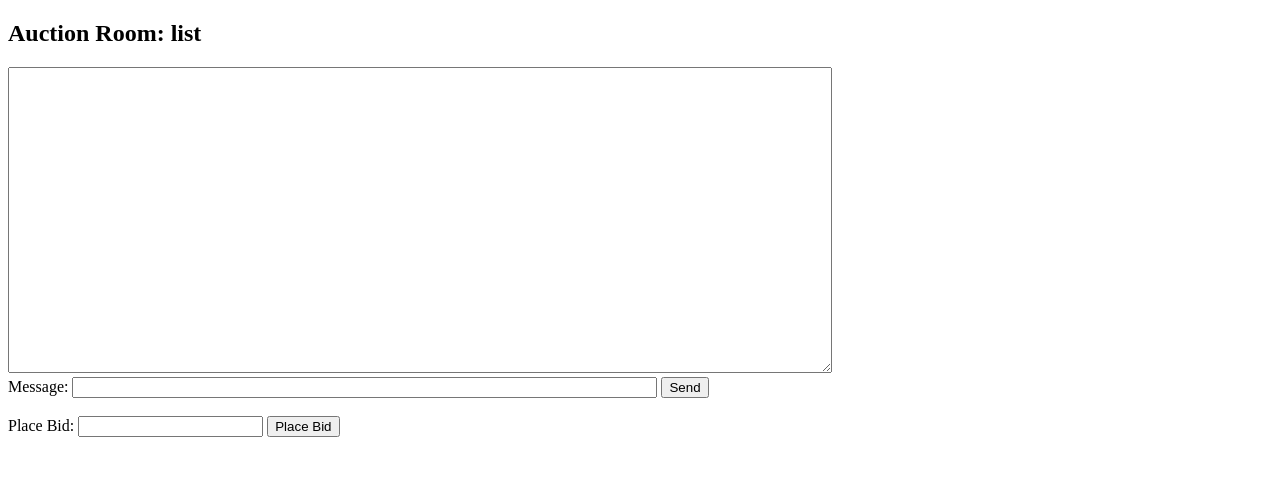
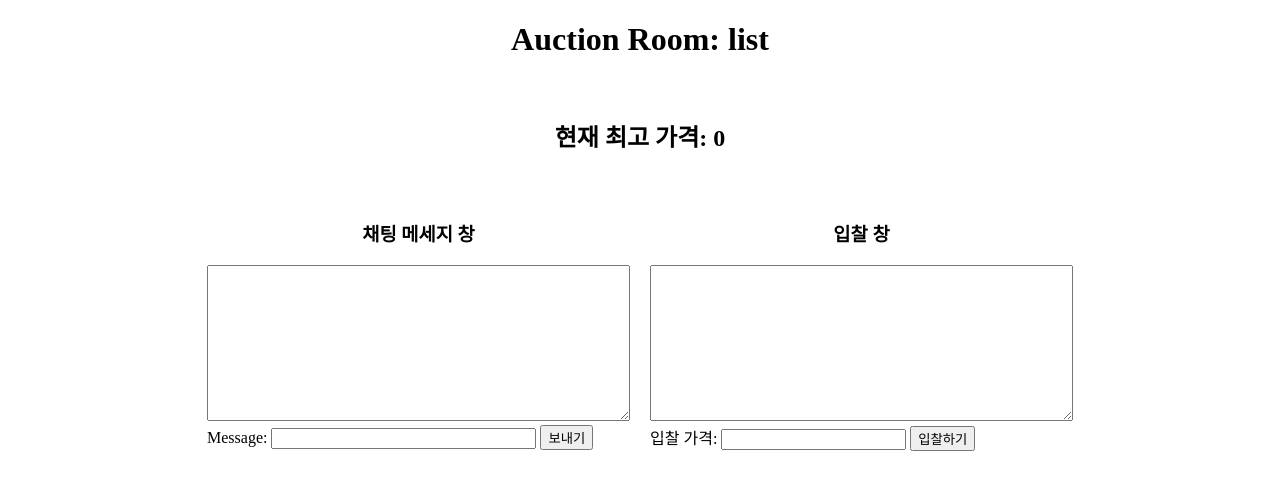
Before and after one commit to wodnrP/realtime_auction, a Django app: page /auctions/list in a window 1280 px wide. Shown: the top 490 px of the page. Run offline with Django 4.2, Linux system fonts and the light colour scheme; parts of the project's set-up code (start-up, migrations or seed data) failed here and were passed over.

Commit message:
perf: template 수정-실시간 채팅 확인 완료

```diff
--- a/auction/templates/auction/room.html
+++ b/auction/templates/auction/room.html
@@ -1,93 +1,48 @@
-{% comment %} <!DOCTYPE html>
-<html>
-<head>
-    <meta charset="utf-8"/>
-    <title>Auction Room</title>
-</head>
-<body>
-    <h2>Auction Room: {{ room_name }}</h2>
-
-    <textarea id="chat-log" cols="100" rows="20" readonly></textarea><br>
-    Message: <input id="chat-message-input" type="text" size="70">
-    <input id="chat-message-submit" type="button" value="Send"><br><br>
-    {{ room_name | json_script:"room-name"}}
-
-    Place Bid: <input id="bid-input" type="number" size="20">
-    <input id="bid-submit" type="button" value="Place Bid">
-
-    <script>
-        const roomName = JSON.parse(document.getElementById('room-name').textContent);
-
-        const chatSocket = new WebSocket(
-            'ws://'
-            + window.location.host
-            + '/ws/auction/'
-            + roomName
-            + '/'
-        );
-
-        chatSocket.onmessage = function(e) {
-            const data = JSON.parse(e.data);
-            if (data.type === 'send_message') {
-                document.querySelector('#chat-log').value += (data.message + '\n');
-            } else if (data.type === 'bid_price') {
-                document.querySelector('#chat-log').value += ("Bid placed: " + data.bid_price + '\n');
-            }
-        };
-
-        chatSocket.onclose = function(e) {
-            console.error('Chat socket closed unexpectedly');
-        };
-
-        document.querySelector('#chat-message-input').focus();
-        document.querySelector('#chat-message-input').onkeyup = function(e) {
-            if (e.key === 'Enter') {  // enter, return
-                document.querySelector('#chat-message-submit').click();
-            }
-        };
-
-        document.querySelector('#chat-message-submit').onclick = function(e) {
-            const messageInputDom = document.querySelector('#chat-message-input');
-            const message = messageInputDom.value;
-            chatSocket.send(JSON.stringify({
-                'type': 'send_message',
-                'message': message
-            }));
-            messageInputDom.value = '';
-        };
-
-        document.querySelector('#bid-submit').onclick = function(e) {
-            const bidInputDom = document.querySelector('#bid-input');
-            const bidPrice = bidInputDom.value;
-            chatSocket.send(JSON.stringify({
-                'type': 'bid_price',
-                'bid_price': bidPrice
-            }));
-            bidInputDom.value = '';
-        };
-    </script>
-</body>
-</html> {% endcomment %}
-
 <!DOCTYPE html>
 <html>
 <head>
     <meta charset="utf-8"/>
     <title>Auction Room</title>
+    <style>
+        .container {
+            display: flex;
+            flex-direction: row;
+            margin: 0 auto;
+            justify-content: center;
+        }
+        .chat-box {
+            padding: 10px;
+            {% comment %} margin: 10px; {% endcomment %}
+        }
+    </style>
 </head>
 <body>
-    <h2>Auction Room: {{ room_name }}</h2>
+    <h1 style="text-align:center;">Auction Room: {{ room_name }}</h1>
+    <br>
+    <!-- bid_price 표시 -->
+    <div style="text-align: center;">
+        <h2>현재 최고 가격: <span id="bid-price">{{ product.product_price|default:"0" }}</span></h2>
+    </div>
+    <br>
+    <div class = "container">
+        <div class="chat-box">
+            <h3 style="text-align: center;">채팅 메세지 창</h3>
+            <textarea id="chat-log" cols="50" rows="10" readonly></textarea><br>
+            Message: <input id="chat-message" type="text" size="30">
+            <input id="chat-message-submit" type="button" value="보내기">
+        </div>
+        <div class = "chat-box">
+            <h3 style="text-align: center;">입찰 창</h3>
+            <textarea id="bid-log" cols="50" rows="10" readonly></textarea><br>
+            입찰 가격: <input id="bid-input" type="number" size="20">
+            <input id="bid-submit" type="button" value="입찰하기">
+        </div>
+    </div>
 
-    <textarea id="chat-log" cols="100" rows="20" readonly></textarea><br>
-    Message: <input id="chat-message-input" type="text" size="70">
-    <input id="chat-message-submit" type="button" value="Send"><br><br>
-    <script id="room-name" type="application/json">{{ room_name }}</script>
-
-    Place Bid: <input id="bid-input" type="number" size="20">
-    <input id="bid-submit" type="button" value="Place Bid">
+    <script id="room_name" type="application/json">{{ room_name }}</script>
 
     <script>
-        const roomName = JSON.parse(document.getElementById('room-name').textContent);
+        const roomName = JSON.parse(document.getElementById('room_name').textContent);
 
         const socketProtocol = window.location.protocol === "https:" ? "wss:" : "ws:";
         const chatSocket = new WebSocket(
@@ -102,9 +57,13 @@
         chatSocket.onmessage = function(e) {
             const data = JSON.parse(e.data);
             if (data.type === 'send_message') {
+                // 채팅 메시지 입력
                 document.querySelector('#chat-log').value += (data.message + '\n');
             } else if (data.type === 'bid_price') {
-                document.querySelector('#chat-log').value += ("Bid placed: " + data.bid_price + '\n');
+                // bid_price 갱신
+                document.querySelector('#bid-price').textContent = data.bid_price;
+                // 입찰 로그 입력
+                document.querySelector('#bid-log').value += (data.bid_price + '\n');
             }
         };
 
@@ -112,16 +71,21 @@
             console.error('Chat socket closed unexpectedly');
         };
 
-        document.querySelector('#chat-message-input').focus();
-        document.querySelector('#chat-message-input').onkeyup = function(e) {
+        // 채팅 입력 이벤트 핸들러
+        document.querySelector('#chat-message').onkeyup = function(e) {
             if (e.key === 'Enter') {
                 document.querySelector('#chat-message-submit').click();
             }
         };
 
         document.querySelector('#chat-message-submit').onclick = function(e) {
-            const messageInputDom = document.querySelector('#chat-message-input');
+            const messageInputDom = document.querySelector('#chat-message');
             const message = messageInputDom.value;
+
+            if (message.trim() === "") {  // 입력 값이 빈 문자열인지 확인
+                return;  // 빈 문자열이면 처리 중지
+            }
+
             chatSocket.send(JSON.stringify({
                 'type': 'send_message',
                 'message': message
@@ -129,14 +93,51 @@
             messageInputDom.value = '';
         };
 
+        // 숫자를 원하는 형태의 문자열로 포맷하는 함수
+        function formatPrice(price) {
+            return price.toLocaleString('ko-KR') + '원';
+        }
+
+        window.addEventListener('DOMContentLoaded', (event) => {
+            const bidPriceSpan = document.querySelector('#bid-price');
+            const price = parseFloat(bidPriceSpan.textContent);
+            bidPriceSpan.textContent = formatPrice(price);
+        });
+
+        chatSocket.onmessage = function(e) {
+            const data = JSON.parse(e.data);
+            if (data.type === 'send_message') {
+                document.querySelector('#chat-log').value += (data.message + '\n');
+            } else if (data.type === 'bid_price') {
+                const formattedPrice = formatPrice(parseFloat(data.bid_price));
+                document.querySelector('#bid-price').textContent = formattedPrice;
+                document.querySelector('#bid-log').value += (formattedPrice + '\n');
+            }
+        };
+
+        // 입찰 숫자에서의 Enter 키 처리
+        document.querySelector('#bid-input').onkeyup = function(e) {
+            if (e.key === 'Enter') {
+                document.querySelector('#bid-submit').click();
+            }
+        };
+
+        // 입찰 입력 이벤트 핸들러
         document.querySelector('#bid-submit').onclick = function(e) {
             const bidInputDom = document.querySelector('#bid-input');
-            const bidPrice = bidInputDom.value;
-            chatSocket.send(JSON.stringify({
-                'type': 'bid_price',
-                'bid_price': bidPrice
-            }));
-            bidInputDom.value = '';
+            const bidPrice = parseFloat(bidInputDom.value);  // 문자열을 숫자로 변환
+            const currentBidPrice = parseFloat(document.querySelector('#bid-price').textContent.replace(/,/g, '').replace('원', ''));  // 현재 입찰 가격을 숫자로 변환 (콤마와 원 제거)
+
+            if (bidPrice > currentBidPrice) {  // 입력된 입찰 가격이 현재 입찰 가격보다 높은 경우만 서버에 요청
+                chatSocket.send(JSON.stringify({
+                    'type': 'bid_price',
+                    'bid_price': bidPrice
+                }));
+                bidInputDom.value = '';
+            } else {
+                alert("입찰 가격은 현재 최고 입찰 가격보다 높아야 합니다.");  // 경고 메시지 출력
+                bidInputDom.value = '';
+            }
         };
     </script>
 </body>
```
